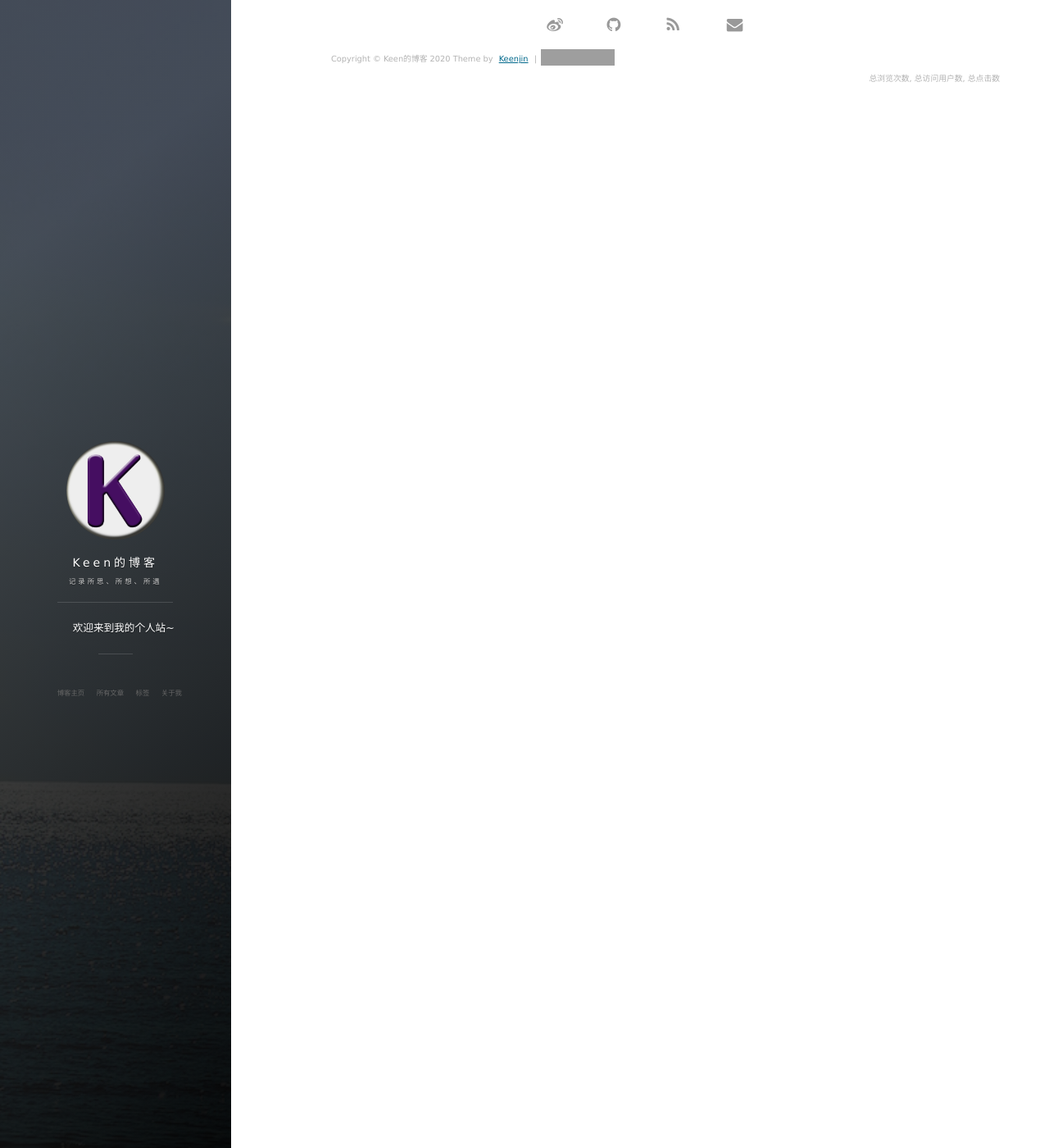
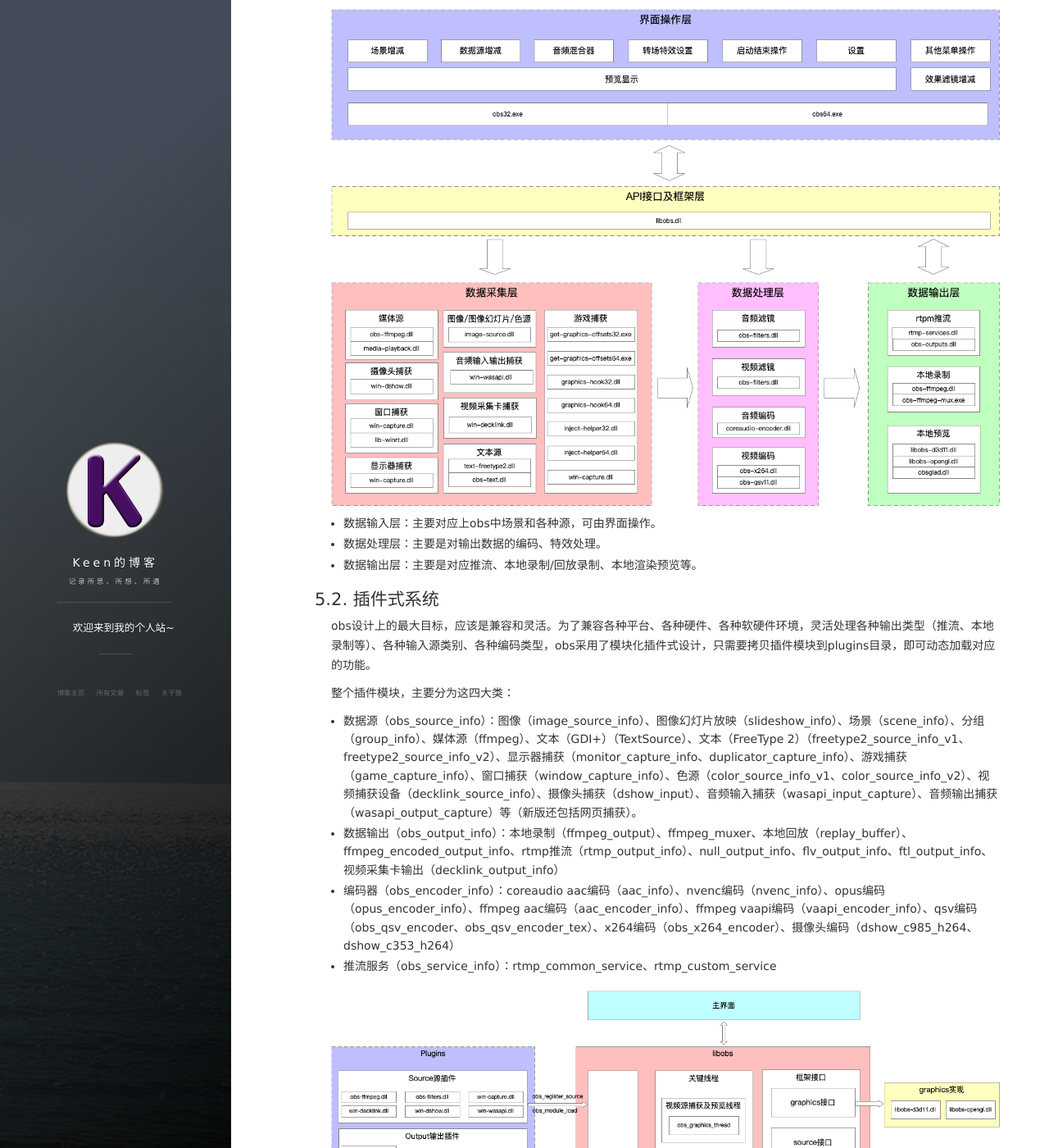
Before and after one commit to Keenjin/Keenjin.github.io, a Jekyll site: the page built from _posts/2020-03-31-obs原理解析.md, in a window 1280 px wide and 1400 px high, scrolled down 18533 px. Shown: the whole window at 82% size. Built offline with Jekyll 4.4.1, drawn with Linux system fonts in a browser that asks for light colours; nearby versions of some CDN libraries; comment, search, counter and statistics services are not loaded; some of the changed text lies outside the part shown; grey boxes are pictures that could not be loaded.

Commit message:
obs解析

```diff
--- a/_posts/2020-03-31-obs原理解析.md
+++ b/_posts/2020-03-31-obs原理解析.md
@@ -33,21 +33,32 @@ tags: 音视频
             - [4.3.2.4. DX11图像帧捕获](#4324-dx11图像帧捕获)
             - [4.3.2.5. DX12图像帧捕获](#4325-dx12图像帧捕获)
             - [4.3.2.6. 示例代码](#4326-示例代码)
-        - [4.3.3. 模块注入](#433-模块注入)
-        - [4.3.4. 函数Hook方法](#434-函数hook方法)
-- [5. OBS系统分析](#5-obs系统分析)
-    - [5.1. 模块框图](#51-模块框图)
-    - [5.2. 系统架构图](#52-系统架构图)
+        - [4.3.3. 模块注入及函数Hook](#433-模块注入及函数hook)
+- [5. OBS源码分析](#5-obs源码分析)
+    - [5.1. 功能模块框图](#51-功能模块框图)
+    - [5.2. 插件式系统](#52-插件式系统)
+    - [5.3. 关键流程](#53-关键流程)
+        - [5.3.1. 插件加载流程](#531-插件加载流程)
+        - [5.3.2. 视频源捕获及预览输出](#532-视频源捕获及预览输出)
+        - [5.3.3. 音频捕获及输出](#533-音频捕获及输出)
+        - [5.3.4. 视频编码及输出](#534-视频编码及输出)
 
 <!-- /TOC -->
 
 # 1. OBS介绍
 
 OBS（Open Broadcaster Software，开放广播软件），免费的开源音视频软件，用于音视频记录和实时流媒体播放。
+目前的OBS为obs studio版本，它是跨平台重构后的版本，对比原始版本obs classic。
+
+obs studio版本代码位置：<https://github.com/obsproject/obs-studio>
+obs classic版本代码位置：<https://github.com/jp9000/OBS>
 
 # 2. OBS源码编译与安装
 
 参考<https://github.com/obsproject/obs-studio/wiki/Install-Instructions>
+
+需要注意的是：
+- obs studio代码中，有一些插件是独立编译的，比如：[浏览器插件](https://github.com/obsproject/obs-browser)、[摄像头采集插件](https://github.com/obsproject/libdshowcapture)等，存放位置参考obs studio中同名路径
 
 # 3. 直播系统的本质
 
@@ -723,14 +734,41 @@ void OnPrePresent()
 
 开源代码位置：<https://github.com/Keenjin/D3DSample> ObsCapture 分支
 
-### 4.3.3. 模块注入
+### 4.3.3. 模块注入及函数Hook
 
-### 4.3.4. 函数Hook方法
+参考：<https://keenjin.github.io/2019/02/WindowsHook/>
 
-# 5. OBS系统分析
+# 5. OBS源码分析
 
-## 5.1. 模块框图
+## 5.1. 功能模块框图
 
+整套系统，界面部分采用QT绘制，其余部分，大致可分为几部分：数据输入层、数据处理层、数据输出层。梳理模块及功能后，总结如下：
 
+![png](/images/post/GPU/OBS系统架构.png)
 
-## 5.2. 系统架构图
+- 数据输入层：主要对应上obs中场景和各种源，可由界面操作。
+- 数据处理层：主要是对输出数据的编码、特效处理。
+- 数据输出层：主要是对应推流、本地录制/回放录制、本地渲染预览等。
+
+## 5.2. 插件式系统
+
+obs设计上的最大目标，应该是兼容和灵活。为了兼容各种平台、各种硬件、各种软硬件环境，灵活处理各种输出类型（推流、本地录制等）、各种输入源类别、各种编码类型，obs采用了模块化插件式设计，只需要拷贝插件模块到plugins目录，即可动态加载对应的功能。
+
+整个插件模块，主要分为这四大类：
+
+- 数据源（obs_source_info）：图像（image_source_info）、图像幻灯片放映（slideshow_info）、场景（scene_info）、分组（group_info）、媒体源（ffmpeg）、文本（GDI+）（TextSource）、文本（FreeType 2）（freetype2_source_info_v1、freetype2_source_info_v2）、显示器捕获（monitor_capture_info、duplicator_capture_info）、游戏捕获（game_capture_info）、窗口捕获（window_capture_info）、色源（color_source_info_v1、color_source_info_v2）、视频捕获设备（decklink_source_info）、摄像头捕获（dshow_input）、音频输入捕获（wasapi_input_capture）、音频输出捕获（wasapi_output_capture）等（新版还包括网页捕获）。
+- 数据输出（obs_output_info）：本地录制（ffmpeg_output）、ffmpeg_muxer、本地回放（replay_buffer）、ffmpeg_encoded_output_info、rtmp推流（rtmp_output_info）、null_output_info、flv_output_info、ftl_output_info、视频采集卡输出（decklink_output_info）
+- 编码器（obs_encoder_info）：coreaudio aac编码（aac_info）、nvenc编码（nvenc_info）、opus编码（opus_encoder_info）、ffmpeg aac编码（aac_encoder_info）、ffmpeg vaapi编码（vaapi_encoder_info）、qsv编码（obs_qsv_encoder、obs_qsv_encoder_tex）、x264编码（obs_x264_encoder）、摄像头编码（dshow_c985_h264、dshow_c353_h264）
+- 推流服务（obs_service_info）：rtmp_common_service、rtmp_custom_service
+
+![png](/images/post/GPU/OBS插件设计.png)
+
+## 5.3. 关键流程
+
+### 5.3.1. 插件加载流程
+
+### 5.3.2. 视频源捕获及预览输出
+
+### 5.3.3. 音频捕获及输出
+
+### 5.3.4. 视频编码及输出
```
Also changed, not shown: images/post/GPU/OBS系统架构.png (added), images/post/GPU/obs插件设计.png (added).
